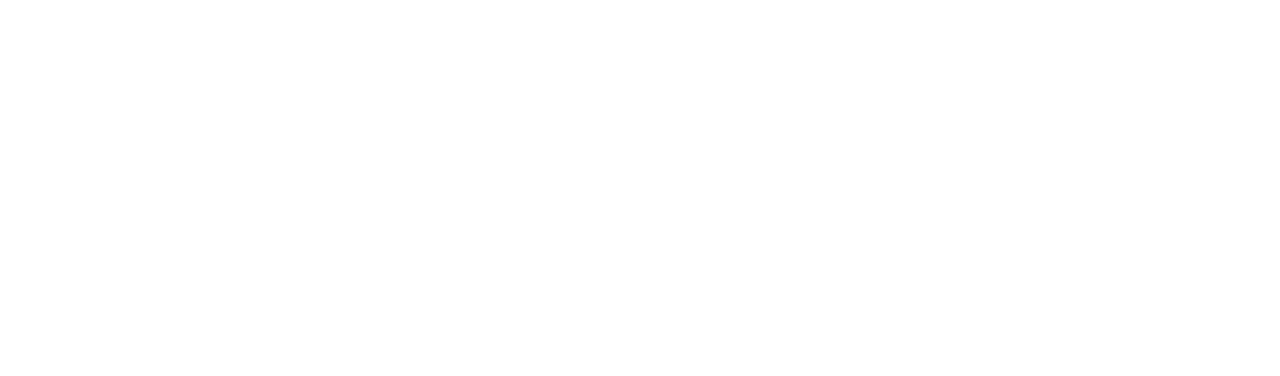
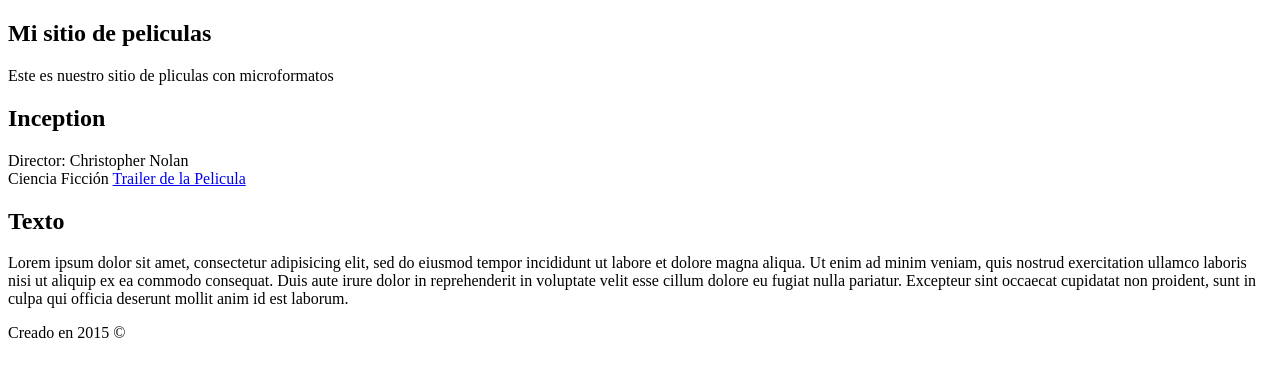
Before and after one commit to ingjuanocampo/Clase2, a plain HTML site: page index.html in a window 1280 px wide. Drawn offline with Linux system fonts and the light colour scheme.

Commit message:
Pagina basica
Sin estilos, solo esquema y semantica

```diff
--- a/index.html
+++ b/index.html
@@ -1,8 +1,50 @@
-<html>
+<!DOCTYPE html>
+<html lang="es-ES">
 <head>
+	<meta charset="utf-8">
+	<!--  Escala la pantalla al tamaño del dispocitivo, propiedad de HTML
+	viewport -indica que se va usar response desing
+	width - ancho
+	escala: el navegador abrira a la escala exacata que tenga el dispositivo y no le dejara
+	realizar zoom in/out
+	-->
+	<meta name="viewport" content="with=device-width, initial-scale=1, maximun-scale=1">
+	<link rel="stylesheet" type="text/css" href="style.css">
 	<title></title>
 </head>
 <body>
+	<section id="container">
+		<header>
+			<h1> Mi sitio de peliculas </h1>
+			<p> Este es nuestro sitio de pliculas con microformatos </p>
+		</header>
+		<section id="content">
+			<article>
+				<!--  itemscope Uso de microformatos el cual establece esquemas semanticos
+				de la información depocitada en el documento html -->
+				<div itemscope itemtype"http://schema.org/Movie">
+					<h2 itemprop="name"> Inception</h2>
+					<div itemprop="director" itemscope="http://schema.org/Person">
 
+						Director: <span itemprop="director">Christopher Nolan</span>
+					</div>
+						<span itemtprop="genre">Ciencia Ficción</span>
+					<a href="#" itemprop="trailer">Trailer de la Pelicula</a>
+				</div>
+			</article>
+				<article>
+					<h2>Texto</h2>
+					<p>Lorem ipsum dolor sit amet, consectetur adipisicing elit, sed do eiusmod
+					tempor incididunt ut labore et dolore magna aliqua. Ut enim ad minim veniam,
+					quis nostrud exercitation ullamco laboris nisi ut aliquip ex ea commodo
+					consequat. Duis aute irure dolor in reprehenderit in voluptate velit esse
+					cillum dolore eu fugiat nulla pariatur. Excepteur sint occaecat cupidatat non
+					proident, sunt in culpa qui officia deserunt mollit anim id est laborum.</p>
+				</article>
+		</section>
+			<footer>
+				Creado en 2015 &copy;
+			</footer>
+	</section>
 </body>
 </html>
```
